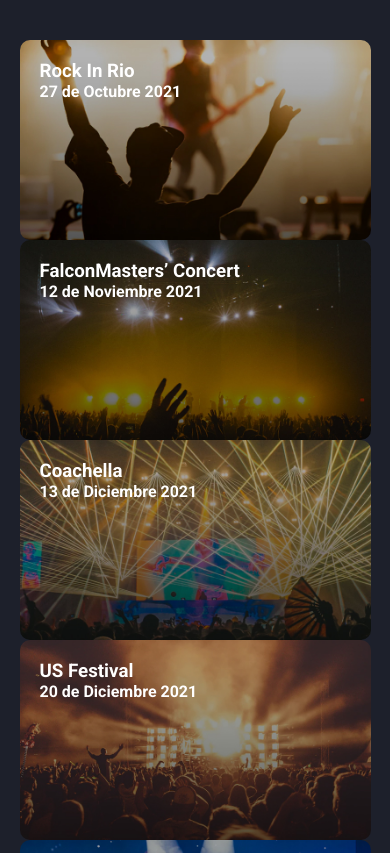
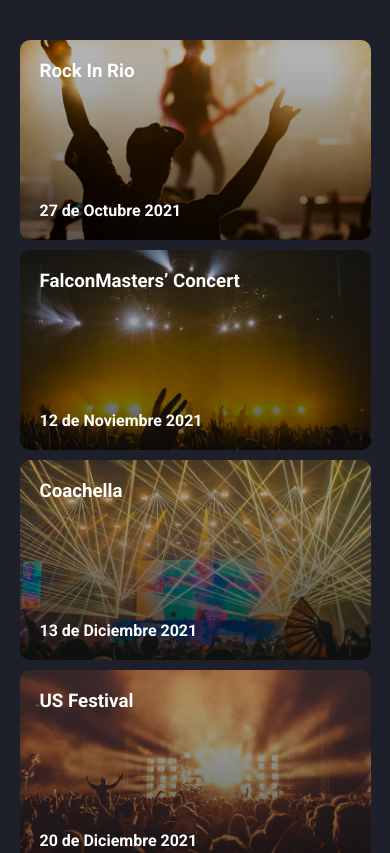
Before and after one commit to falconmasters/grid-vs-flexbox, a plain HTML site: page index.html in a window 390 px wide. Shown: the top 853 px of the page. Drawn offline with Linux system fonts and the light colour scheme.

Commit message:
Tarea solucionada

```diff
--- a/estilos.css
+++ b/estilos.css
@@ -8,6 +8,7 @@
 	background: #1D202B;
 	color: #fff;
 	font-family: 'Roboto', sans-serif;
+	min-height: 100vh;
 }
 
 .contenedor {
@@ -15,8 +16,9 @@
 	max-width: 1200px;
 	margin: auto;
 	padding: 40px 0;
-
-
+	display: grid;
+	grid-template-columns: 3fr auto;
+	gap: 10px;
 }
 
 .titulo {
@@ -25,7 +27,9 @@
 }
 
 .contenedor-conciertos {
-
+		display: grid;
+		grid-template-columns: 1fr 1fr 1fr;
+		gap: 10px;
 }
 
 .card {
@@ -38,12 +42,13 @@
 	background-size: cover;
 	background-position: center center;
 
-
 }
 
 .card .textos {
 	height: 100%;
-
+	display: flex;
+	flex-direction: column;
+	justify-content: space-between;
 
 }
 
@@ -54,6 +59,9 @@
 	background-size: cover;
 	background-position: center center;
 
+	display: flex;
+	flex-direction: column;
+	justify-content: space-between;
 
 }
 
@@ -81,13 +89,43 @@
 }
 
 @media screen and (max-width: 900px) {
+	.contenedor {
+		display: grid;
+		grid-template-columns: 1fr 1fr;
+		gap: 10px;
+	}
 
+	.contenedor-conciertos {
+		display: grid;
+		grid-template-columns: 1fr 1fr;
+		gap: 10px;
+	}
 }
 
 @media screen and (max-width: 700px) {
+	.contenedor {
+		display: grid;
+		grid-template-columns: 1fr 1fr;
+		gap: 10px;
+	}
 
+	.contenedor-conciertos {
+		display: grid;
+		grid-template-columns: auto;
+		gap: 10px;
+	}
 }
 
 @media screen and (max-width: 600px) {
+	.contenedor {
+		display: grid;
+		grid-template-columns: 1fr;
+		gap: 10px;
+	}
 
+	.contenedor-conciertos {
+		display: grid;
+		grid-template-columns: auto;
+		gap: 10px;
+	}
 }
```
